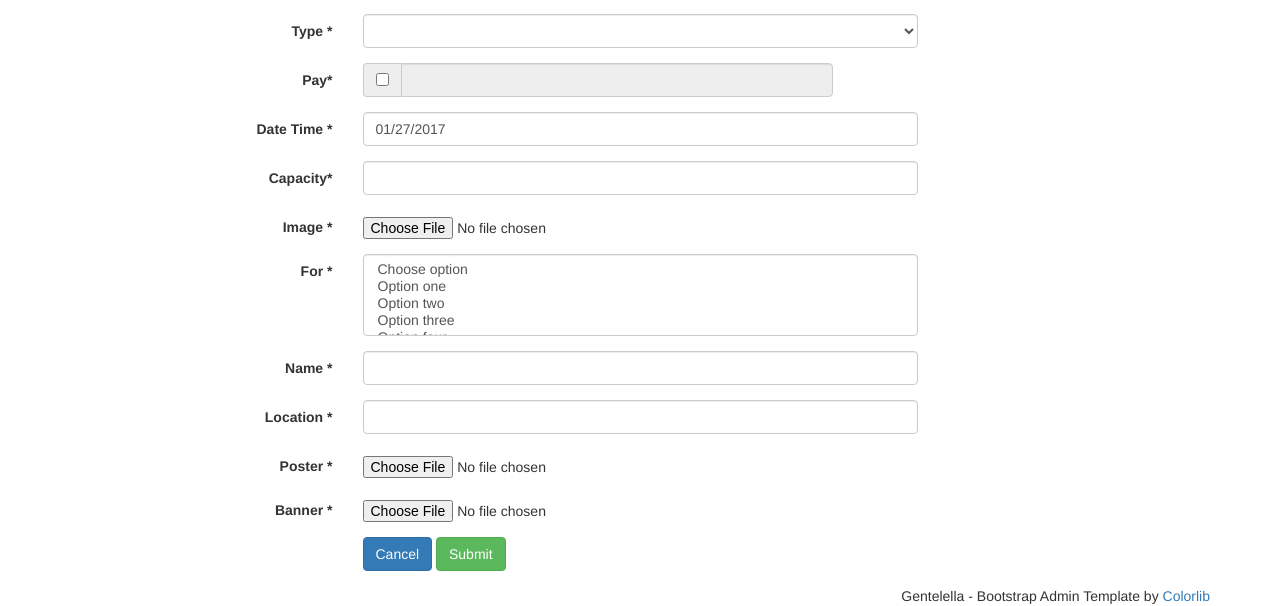
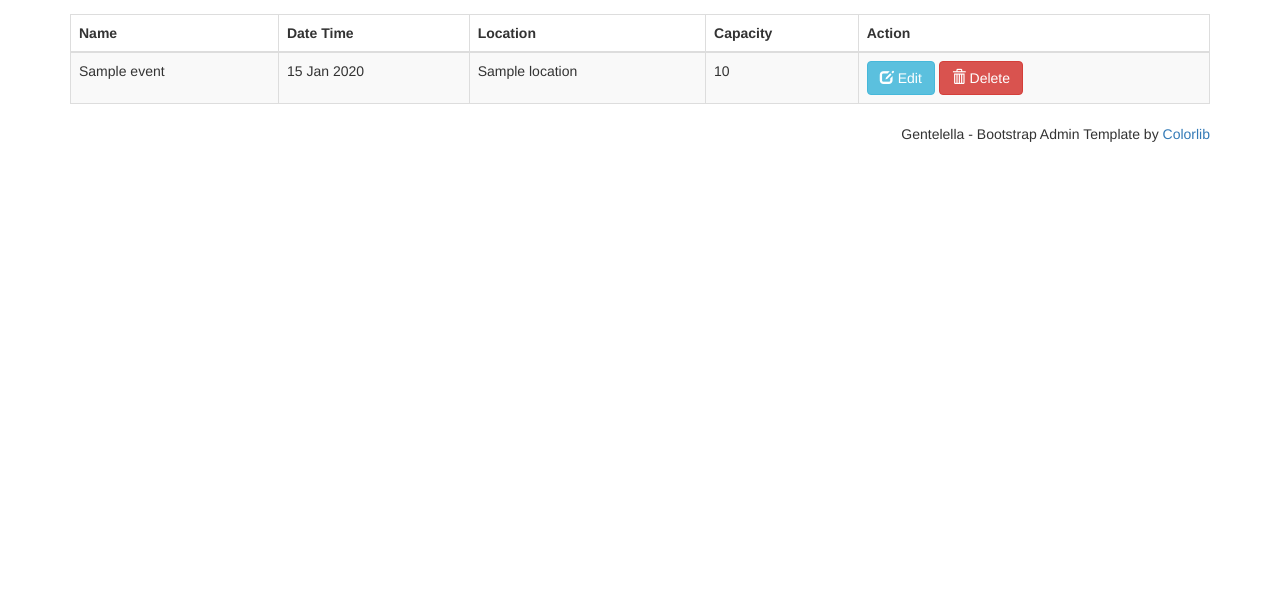
Before and after one commit to kirakatou/SmartCampus, a Laravel app: template resources/views/lists/event.blade.php in a window 1280 px wide. Shown: the part 1405-2011 px from the top of the page. After the commit the page ends 1547 px from the top, so only its background shows below. Run offline with Laravel 8, Linux system fonts and the light colour scheme; the template is opened without the code that fills it: most values are stand-ins (such as "Sample title", 1, 10 or a date in 2020); settings files or empty folders that the repository lacks are supplied; some libraries are stand-ins or nearby versions.

Commit message:
add event list view

```diff
--- a/resources/views/lists/event.blade.php
+++ b/resources/views/lists/event.blade.php
@@ -1,17 +1,16 @@
 @extends('layouts.template')
-
 @section('css')
-<!-- bootstrap-daterangepicker -->
-<link href="vendors/bootstrap-daterangepicker/daterangepicker.css" rel="stylesheet">
-<!-- Select2 -->
-<link href="vendors/select2/dist/css/select2.min.css" rel="stylesheet">
+<link href="vendors/data-table/datatables.net-bs/css/dataTables.bootstrap.min.css" rel="stylesheet">
+<link href="vendors/data-table/datatables.net-buttons-bs/css/buttons.bootstrap.min.css" rel="stylesheet">
+<link href="vendors/data-table/datatables.net-responsive-bs/css/responsive.bootstrap.min.css" rel="stylesheet">
+<link href="vendors/data-table/datatables.net-scroller-bs/css/scroller.bootstrap.min.css" rel="stylesheet">
 @stop
 @section('pageContent')
 		<div class="right_col" role="main">
           <div class="">
             <div class="page-title">
               <div class="title_left">
-                <h3>Event List</h3>
+                <h3>Data Event</h3>
               </div>
             </div>
             <div class="clearfix"></div>
@@ -19,109 +18,40 @@
 					<div class="col-md-12 col-sm-12 col-xs-12">
                			<div class="x_panel">
                   			<div class="x_content">
-                    <form class="form-horizontal form-label-left" novalidate>
-                      <div class="form-group">
-                        <label class="control-label col-md-3 col-sm-3 col-xs-12">Type <span class="required">*</label>
-                        <div class="col-md-6 col-sm-6 col-xs-12">
-                          <select class="select2_single form-control" >
-                            <option></option>
-                            <option value="Workshop">Workshop</option>
-                            <option value="Seminar">Seminar</option>
-                            <option value="AnnualEvent">Annual Event</option>
-                          </select>
-                        </div>
-                      </div>
-                      <div class="item form-group">
-                        <label class="control-label col-md-3 col-sm-3 col-xs-12" for="pay">Pay<span class="required">*</span>
-                        </label>
-                        <div class="row">
-                          <div class="col-md-5 col-sm-5 col-xs-12">
-                            <div class="input-group">
-                              <span class="input-group-addon">
-                                <input type="checkbox" onclick="if(this.checked) {
-                                      pay.disabled = false;
-                                      document.getElementById('pay').focus();
-                                    }else{
-                                        pay.disabled = true;
-                                    }" />
-                              </span>
-                                <input type="text" disabled="true" id="pay" class="form-control">
-                            </div>
-                          </div>
-                          </div>
-                      </div>
-                      <div class="form-group">
-                        <label class="control-label col-md-3 col-sm-3 col-xs-12">Date Time <span class="required">*</span>
-                        </label>
-                        <div class="col-md-6 col-sm-6 col-xs-12">
-                          <input id="birthday" class="date-picker form-control col-md-7 col-xs-12" required="required" type="text">
-                        </div>
-                      </div>
-                      <div class="item form-group">
-                        <label class="control-label col-md-3 col-sm-3 col-xs-12" for="telephone">Capacity<span class="required">*</span>
-                        </label>
-                        <div class="col-md-6 col-sm-6 col-xs-12">
-                          <input type="number" id="telephone" name="phone" required="required" data-validate-length-range="1,3" class="form-control col-md-7 col-xs-12">
-                        </div>
-                      </div>
-                      <div class="item form-group">
-                        <label class="control-label col-md-3 col-sm-3 col-xs-12" for="number">Image <span class="required">*</span>
-                        </label>
-                        <div class="checkbox col-md-6 col-sm-6 col-xs-12">
-                          <input type="file" name="berkas" accept=".jpg, .png, .gif">
-                        </div>
-                      </div>
-                      <div class="item form-group">
-                        <label class="control-label col-md-3 col-sm-3 col-xs-12" for="number">For <span class="required">*</span>
-                        </label>
-                        <div class="col-md-6 col-sm-6 col-xs-12">
-                          <select class="select2_multiple form-control" multiple="multiple">
-                            <option>Choose option</option>
-                            <option>Option one</option>
-                            <option>Option two</option>
-                            <option>Option three</option>
-                            <option>Option four</option>
-                            <option>Option five</option>
-                            <option>Option six</option>
-                          </select>
-                        </div>
-                      </div>
-                      <div class="item form-group">
-                        <label class="control-label col-md-3 col-sm-3 col-xs-12" for="name">Name <span class="required">*</span>
-                        </label>
-                        <div class="col-md-6 col-sm-6 col-xs-12">
-                          <input id="name" class="form-control col-md-7 col-xs-12" data-validate-length-range="6" data-validate-words="1" name="name" required="required" type="text">
-                        </div>
-                      </div>
-                      <div class="item form-group">
-                        <label class="control-label col-md-3 col-sm-3 col-xs-12" for="name">Location <span class="required">*</span>
-                        </label>
-                        <div class="col-md-6 col-sm-6 col-xs-12">
-                          <input id="name" class="form-control col-md-7 col-xs-12" data-validate-length-range="6" data-validate-words="1" name="name" required="required" type="text">
-                        </div>
-                      </div>
-                      <div class="item form-group">
-                        <label class="control-label col-md-3 col-sm-3 col-xs-12" for="number">Poster <span class="required">*</span>
-                        </label>
-                        <div class="checkbox col-md-6 col-sm-6 col-xs-12">
-                          <input type="file" name="berkas" accept=".jpg, .png, .gif">
-                        </div>
-                      </div>
-                      <div class="item form-group">
-                        <label class="control-label col-md-3 col-sm-3 col-xs-12" for="number">Banner <span class="required">*</span>
-                        </label>
-                        <div class="checkbox col-md-6 col-sm-6 col-xs-12">
-                          <input type="file" name="berkas" accept=".jpg, .png, .gif">
-                        </div>
-                      </div>
-                      <div class="ln_solid"></div>
-                      <div class="form-group">
-                        <div class="col-md-6 col-md-offset-3">
-                          <button type="submit" class="btn btn-primary">Cancel</button>
-                          <button id="send" type="submit" class="btn btn-success">Submit</button>
-                        </div>
-                      </div>
-                    </form>
+                    			<table id="datatable" class="table table-striped table-bordered">
+                      				<thead>
+				                        <tr>
+				                          <th>Name</th>
+				                          <th>Date Time</th>
+                                  <th>Location</th>
+                                  <th>Capacity</th>
+                                  <th>Action</th>
+				                        </tr>
+                      				</thead>
+                      				<tbody>
+                              @foreach($events as $event)
+				                        <tr>
+				                          <td>{{ $event->name }}</td>
+				                          <td>{{ $event->datetime->format('d M Y') }}</td>
+				                          <td>{{ $event->location }}</td>
+                                  <td>{{ $event->capacity }}</td>
+                                  <td class="center">
+                                    <a id="edit" class="btn btn-info"
+                                     href="/event/{{ $event->id }}">
+                                        <i class="glyphicon glyphicon-edit icon-white"></i>
+                                        Edit
+                                    </a>
+                                    <button type="button" class="btn btn-danger"
+                                     onclick="javascript:checkDelete({{ $event->id }});"
+                                     data-token="{{ csrf_token() }}">
+                                        <i class="glyphicon glyphicon-trash icon-white"></i>
+                                        Delete
+                                    </a>
+                                  </td>
+				                        </tr>
+                              @endforeach
+				                      </tbody>
+                    			</table>
                   			</div>
                 		</div>
               		</div>
@@ -130,73 +60,17 @@
         </div>
 @stop
 @section('js')
-<!-- bootstrap-daterangepicker -->
-<script src="vendors/moment/min/moment.min.js"></script>
-<script src="vendors/bootstrap-daterangepicker/daterangepicker.js"></script>
-<!-- validator -->
-<script src="vendors/validator/validator.js"></script>
-<!-- Select2 -->
-<script src="vendors/select2/dist/js/select2.full.min.js"></script>
-<!-- bootstrap-daterangepicker -->
+<!-- Datatables -->
+  <script src="vendors/data-table/datatables.net/js/jquery.dataTables.min.js"></script>
+  <script src="vendors/data-table/datatables.net-bs/js/dataTables.bootstrap.min.js"></script>
+  <script src="vendors/data-table/datatables.net-responsive/js/dataTables.responsive.min.js"></script>
+  <script src="vendors/data-table/datatables.net-responsive-bs/js/responsive.bootstrap.js"></script>
+  <script src="vendors/data-table/datatables.net-scroller/js/datatables.scroller.min.js"></script>
+<!-- Datatables -->
     <script>
       $(document).ready(function() {
-        $('#birthday').daterangepicker({
-          singleDatePicker: true,
-          timePicker: true,
-          calender_style: "picker_4"
-        }, function(start, end, label) {
-          console.log(start.toISOString(), end.toISOString(), label);
-        });
+        $('#datatable').dataTable();
       });
     </script>
-<!-- //bootstrap-daterangepicker -->
-<!-- Select2 -->
-    <script>
-      $(document).ready(function() {
-        $(".select2_single").select2({
-          placeholder: "Choose Type",
-          allowClear: true
-        });
-        $(".select2_group").select2({});
-        $(".select2_multiple").select2({
-          maximumSelectionLength: "",
-          placeholder: "Unlimited",
-          allowClear: true
-        });
-      });
-    </script>
-    <!-- /Select2 -->
-
-
-<!-- validator -->
-    <script>
-      // initialize the validator function
-      validator.message.date = 'not a real date';
-
-      // validate a field on "blur" event, a 'select' on 'change' event & a '.reuired' classed multifield on 'keyup':
-      $('form')
-        .on('blur', 'input[required], input.optional, select.required', validator.checkField)
-        .on('change', 'select.required', validator.checkField)
-        .on('keypress', 'input[required][pattern]', validator.keypress);
-
-      $('.multi.required').on('keyup blur', 'input', function() {
-        validator.checkField.apply($(this).siblings().last()[0]);
-      });
-
-      $('form').submit(function(e) {
-        e.preventDefault();
-        var submit = true;
-
-        // evaluate the form using generic validaing
-        if (!validator.checkAll($(this))) {
-          submit = false;
-        }
-
-        if (submit)
-          this.submit();
-
-        return false;
-      });
-    </script>
-<!-- /validator -->
+<!-- /Datatables -->
 @stop
```
Lines whose indentation alone changed are shown as unchanged.
